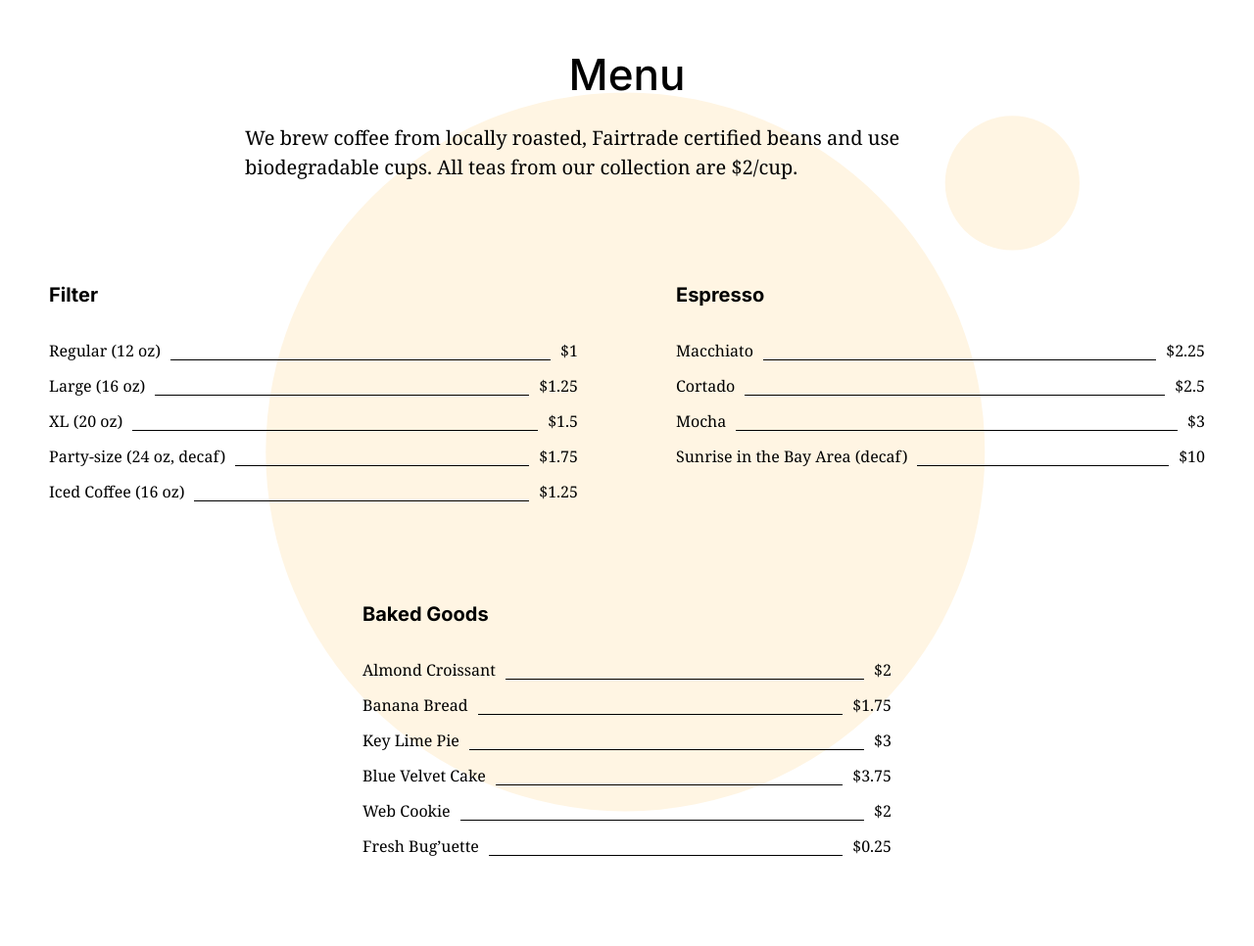
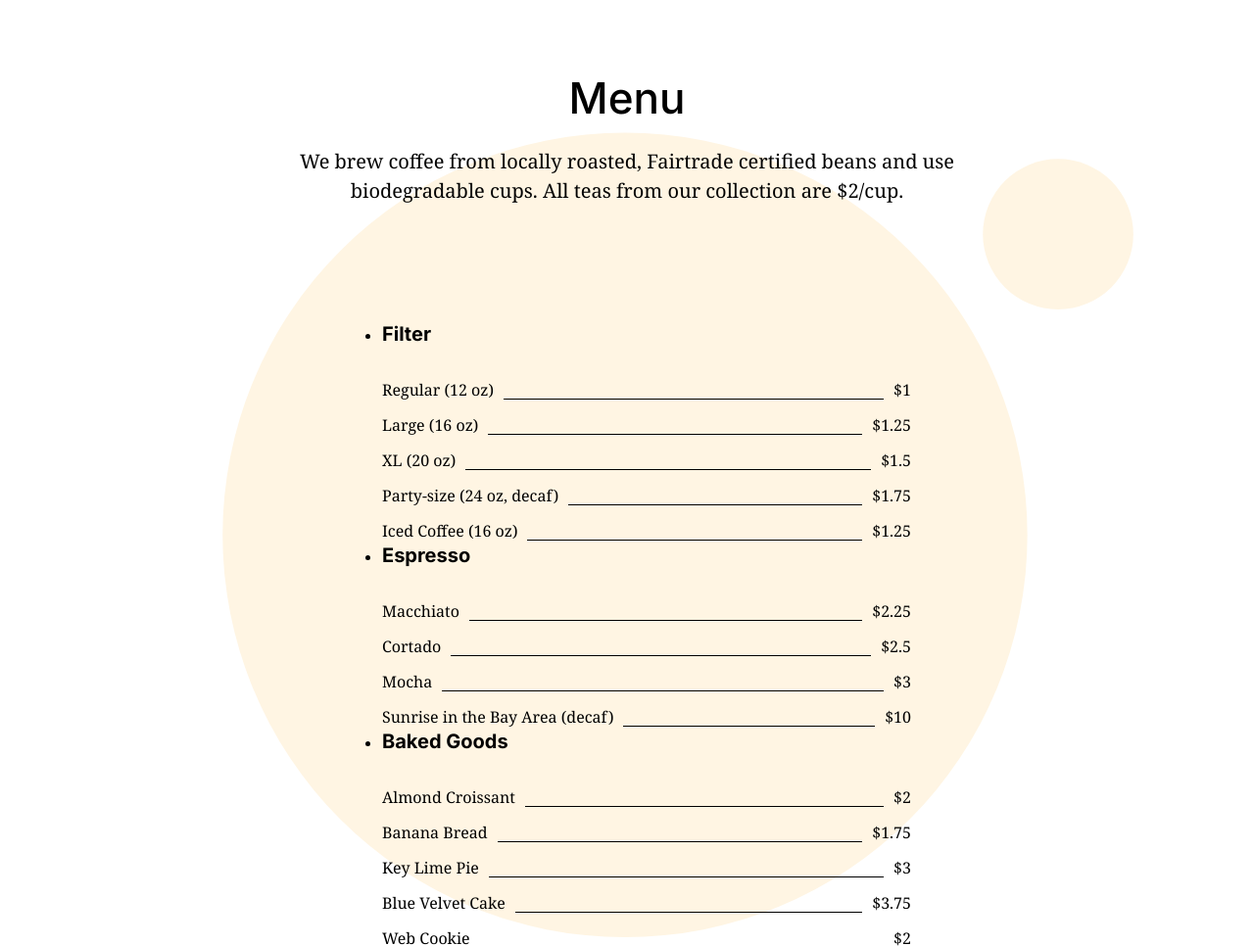
Before and after one commit to ReaperOfMars8/se_project_coffeeshop, a plain HTML site: page index.html in a window 1280 px wide. Shown: the part 2720-3686 px from the top of the page at 98% size. Drawn offline with Linux system fonts and the light colour scheme.

Commit message:
new update

```diff
--- a/blocks/card.css
+++ b/blocks/card.css
@@ -22,7 +22,7 @@
 .card__list-item {
   display: flex;
   gap: 10px;
-  font-family: "Noto Serif";
+  font-family: "Noto Serif", "Times New Roman", serif;
   font-style: normal;
   font-weight: normal;
   font-size: 16px;
--- a/blocks/menu.css
+++ b/blocks/menu.css
@@ -23,14 +23,15 @@
 .menu__subtitle {
   margin: 0 0 100px;
   max-width: 780px;
-  font-family: "Noto Serif";
+  font-family: "Noto Serif", "Times new Roman", serif;
   font-style: normal;
   font-weight: normal;
   font-size: 20px;
   line-height: 30px;
-  align-items: center;
+  text-align: center;
 }
 
+,
 .menu__cards {
   margin: 0;
   padding: 0;
--- a/blocks/recipes.css
+++ b/blocks/recipes.css
@@ -37,7 +37,7 @@
   line-height: 30px;
   list-style-type: none;
   padding: 0;
-  margin: 0;
+  margin: 0 0 24px;
 }
 
 .recipes__video-caption {
@@ -57,4 +57,5 @@
   list-style-type: none;
   padding: 0;
   margin: 0;
+  bottom: none;
 }
```
Also changed, not shown: 3 other files.
